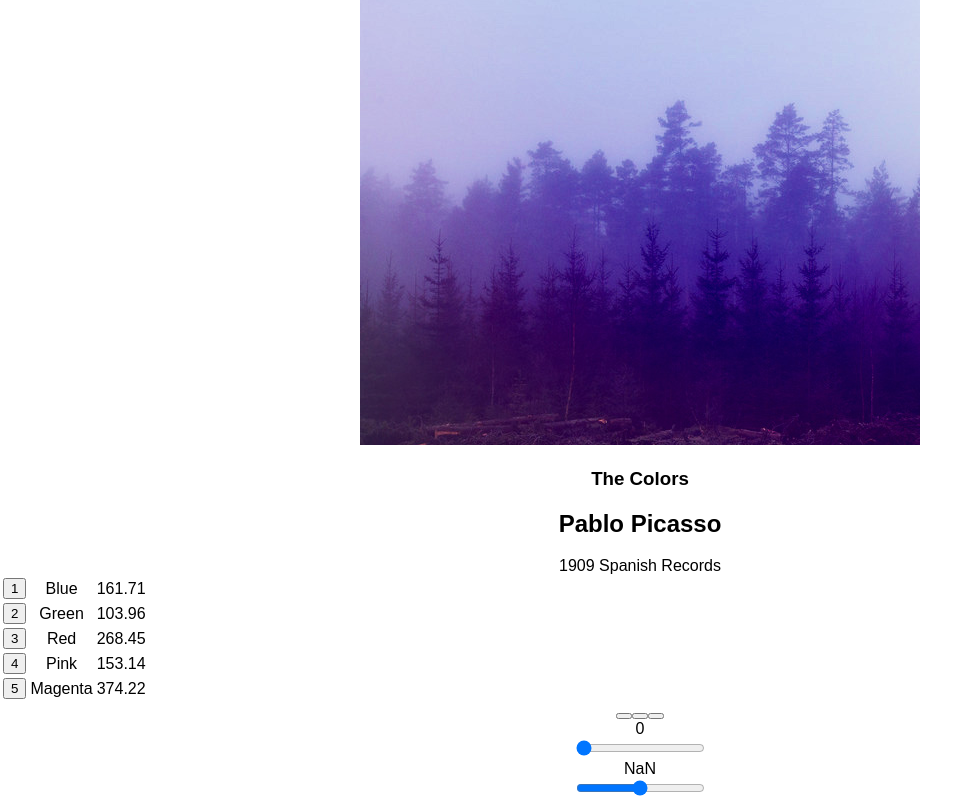
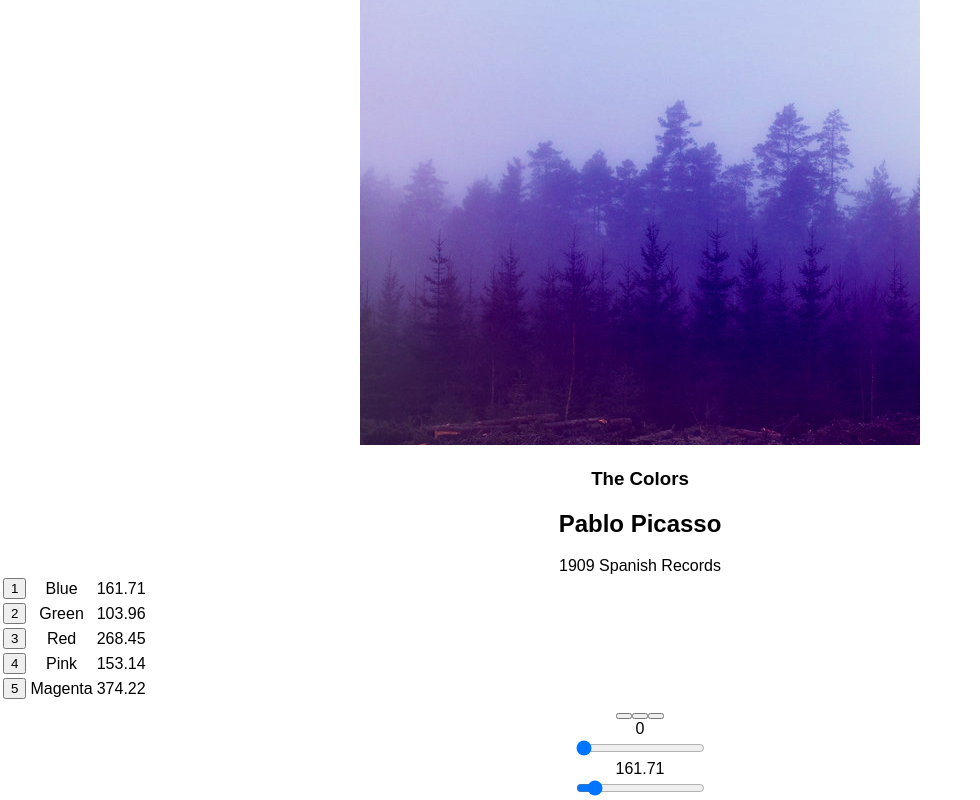
Before and after one commit to biksingh08/bloc-jams-react, a React (Create React App) app: page /album/the-colors in a window 1280 px wide. Shown: the part 213-1013 px from the top of the page, without its empty margins (0-980 px from the left). Built offline with nearby package versions, Linux system fonts and the light colour scheme.

Commit message:
added volume slider function

```diff
--- a/src/components/Album.js
+++ b/src/components/Album.js
@@ -14,7 +14,8 @@ class Album extends Component {
      currentSong: album.songs[0],
      isPlaying: false,
      currentTime: 0,
-     duration: album.songs[0].duration
+     duration: album.songs[0].duration,
+     currentVolume: 0.1
     }
    this.audioElement = document.createElement('audio');
    this.audioElement.src = album.songs[0].audioSrc;
@@ -30,20 +31,41 @@ class Album extends Component {
    };
    this.audioElement.addEventListener('timeupdate', this.eventListeners.timeupdate);
    this.audioElement.addEventListener('durationchange', this.eventListeners.durationchange);
+
   }
   componentWillUnmount() {
      this.audioElement.src = null;
      this.audioElement.removeEventListener('timeupdate', this.eventListeners.timeupdate);
      this.audioElement.removeEventListener('durationchange', this.eventListeners.durationchange);
    }
+   formatTime(timeInSeconds) {
+     if (typeof(timeInSeconds) === "number") {
+       var totalSeconds = this.state.currentTime;
+       var minutes = Math.floor(totalSeconds/60);
+       var remainingSeconds = Math.floor(((totalSeconds/60) - minutes) * 60);
+       var timeInMinuteAndSeconds = minutes.toString() + ":" + remainingSeconds.toString();
+       this.setState({ currentTime: timeInMinuteAndSeconds });
+       console.log(timeInMinuteAndSeconds);
+        }
+       else {
+         return ("-:--");
+       }
+   }
    handleTimeChange(e) {
     const newTime = this.audioElement.duration * e.target.value;
     this.audioElement.currentTime = newTime;
-    this.setState({ currentTime: newTime });
+    this.setState({ currentTime: (newTime) });
   }
+  handleVolumeChange(e){
+    const volume = e.target.value;
+    this.audioElement.volume = volume;
+    this.setState({currentVolume: volume})
+    console.log(volume);
+  }
+
   play() {
     this.audioElement.play();
-    this.setState({ isPlaying: true });
+    this.setState({ isPlaying: true })
   }
   pause() {
     this.audioElement.pause();
@@ -116,13 +138,14 @@ class Album extends Component {
             <PlayerBar
                isPlaying={this.state.isPlaying}
                currentSong={this.state.currentSong}
-               currentTime={this.audioElement.currentTime}
-               duration={this.audioElement.duration}
+               currentTime={this.state.currentTime}
+               duration={this.state.duration}
+               currentVolume={this.state.currentVolume}
                handleSongClick={() => this.handleSongClick(this.state.currentSong)}
                handlePrevClick={() => this.handlePrevClick()}
                handleNextClick={() => this.handleNextClick()}
                handleTimeChange={(e) => this.handleTimeChange(e)}
-
+               handleVolumeChange={(e) => this.handleVolumeChange(e)}
             />
       </section>
     );
--- a/src/components/PlayerBar.js
+++ b/src/components/PlayerBar.js
@@ -30,7 +30,15 @@ class PlayerBar extends Component {
         </section>
         <section id="volume-control">
               <div className="icon ion-volume-low"></div>
-              <input type="range" className="seek-bar" />
+              <input
+              type="range"
+              className="seek-bar"
+              value={this.props.currentVolume}
+              max="1"
+              min="0"
+              step=".1"
+              onChange={this.props.handleVolumeChange}
+              />
               <div className="icon ion-volume-high"></div>
         </section>
      </section>
```
